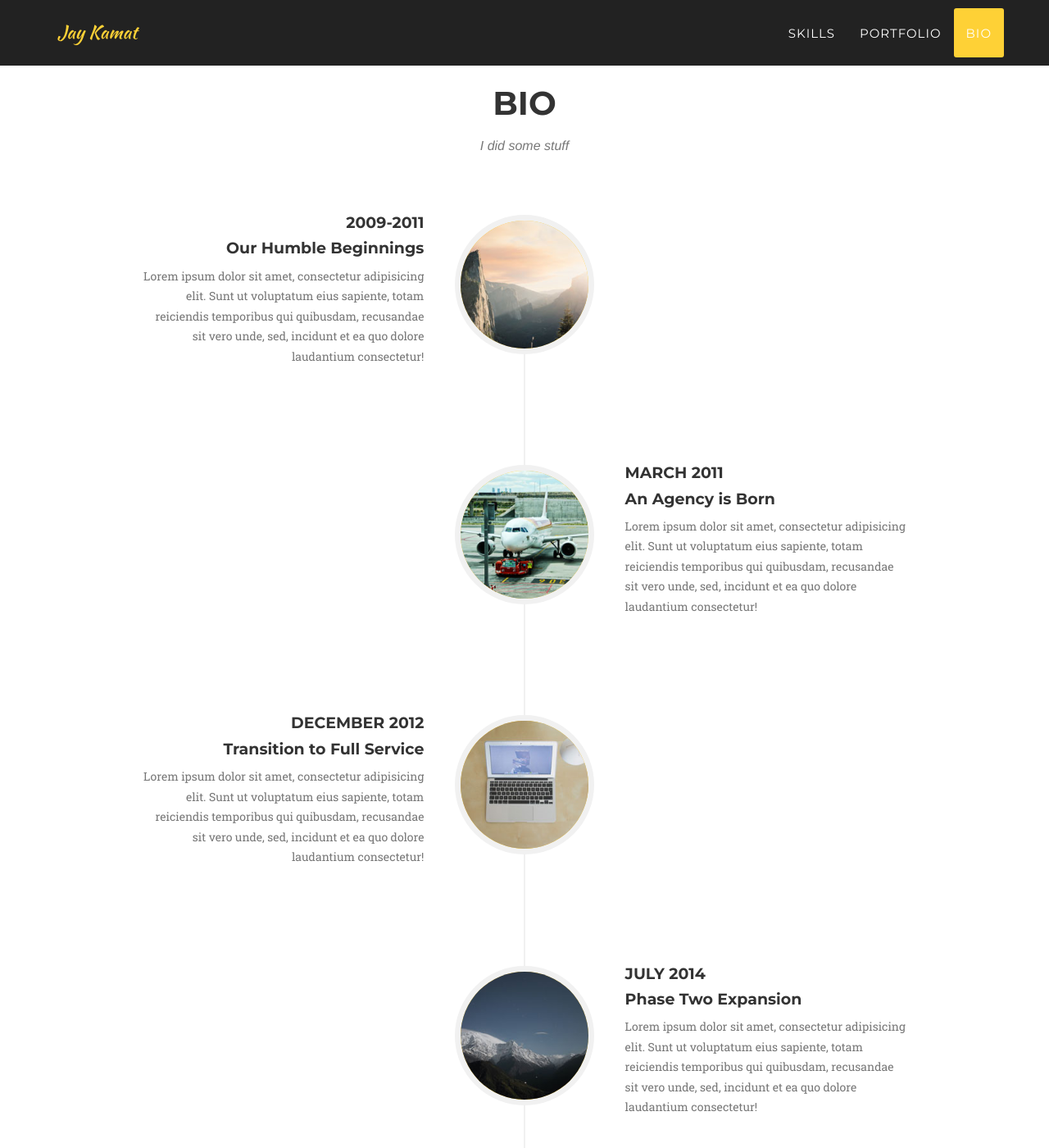
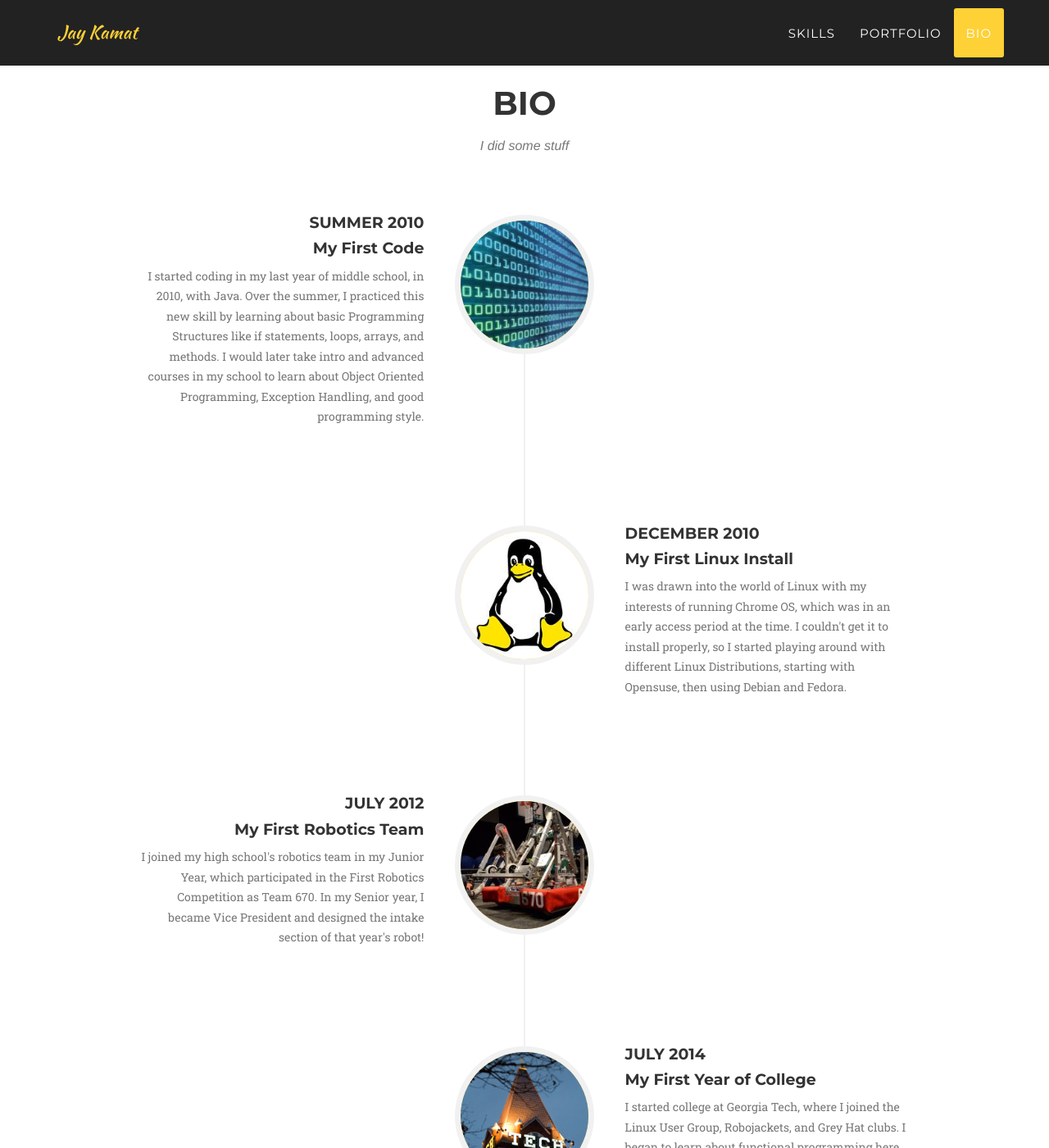
Before and after one commit to jgkamat/jgkamat.github.io, a Jekyll site: the page built from index.html, in a window 1280 px wide and 1400 px high, scrolled down 2776 px. Shown: the whole window at 82% size. Built offline with Jekyll 4.4.1, drawn with Linux system fonts in a browser that asks for light colours; some web fonts are replaced; some of the changed text lies outside the part shown.

Commit message:
Personalize bio section.

```diff
--- a/_includes/bio.html
+++ b/_includes/bio.html
@@ -12,57 +12,57 @@
                     <ul class="timeline">
                         <li>
                             <div class="timeline-image">
-                                <img class="img-circle img-responsive" src="img/about/1.jpg" alt="">
+                                <img class="img-circle img-responsive" src="img/bio/1.jpg" alt="">
                             </div>
                             <div class="timeline-panel">
                                 <div class="timeline-heading">
-                                    <h4>2009-2011</h4>
-                                    <h4 class="subheading">Our Humble Beginnings</h4>
+                                    <h4>Summer 2010</h4>
+                                    <h4 class="subheading">My First Code</h4>
                                 </div>
                                 <div class="timeline-body">
-                                    <p class="text-muted">Lorem ipsum dolor sit amet, consectetur adipisicing elit. Sunt ut voluptatum eius sapiente, totam reiciendis temporibus qui quibusdam, recusandae sit vero unde, sed, incidunt et ea quo dolore laudantium consectetur!</p>
+                                    <p class="text-muted">I started coding in my last year of middle school, in 2010, with Java. Over the summer, I practiced this new skill by learning about basic Programming Structures like if statements, loops, arrays, and methods. I would later take intro and advanced courses in my school to learn about Object Oriented Programming, Exception Handling, and good programming style.</p>
                                 </div>
                             </div>
                         </li>
                         <li class="timeline-inverted">
                             <div class="timeline-image">
-                                <img class="img-circle img-responsive" src="img/about/2.jpg" alt="">
+                                <img class="img-circle img-responsive" src="img/bio/2.jpg" alt="">
                             </div>
                             <div class="timeline-panel">
                                 <div class="timeline-heading">
-                                    <h4>March 2011</h4>
-                                    <h4 class="subheading">An Agency is Born</h4>
+                                    <h4>December 2010</h4>
+                                    <h4 class="subheading">My First Linux Install</h4>
                                 </div>
                                 <div class="timeline-body">
-                                    <p class="text-muted">Lorem ipsum dolor sit amet, consectetur adipisicing elit. Sunt ut voluptatum eius sapiente, totam reiciendis temporibus qui quibusdam, recusandae sit vero unde, sed, incidunt et ea quo dolore laudantium consectetur!</p>
+                                    <p class="text-muted">I was drawn into the world of Linux with my interests of running Chrome OS, which was in an early access period at the time. I couldn't get it to install properly, so I started playing around with different Linux Distributions, starting with Opensuse, then using Debian and Fedora.</p>
                                 </div>
                             </div>
                         </li>
                         <li>
                             <div class="timeline-image">
-                                <img class="img-circle img-responsive" src="img/about/3.jpg" alt="">
+                                <img class="img-circle img-responsive" src="img/bio/3.jpg" alt="">
                             </div>
                             <div class="timeline-panel">
                                 <div class="timeline-heading">
-                                    <h4>December 2012</h4>
-                                    <h4 class="subheading">Transition to Full Service</h4>
+                                    <h4>July 2012</h4>
+                                    <h4 class="subheading">My First Robotics Team</h4>
                                 </div>
                                 <div class="timeline-body">
-                                    <p class="text-muted">Lorem ipsum dolor sit amet, consectetur adipisicing elit. Sunt ut voluptatum eius sapiente, totam reiciendis temporibus qui quibusdam, recusandae sit vero unde, sed, incidunt et ea quo dolore laudantium consectetur!</p>
+                                    <p class="text-muted">I joined my high school's robotics team in my Junior Year, which participated in the First Robotics Competition as Team 670. In my Senior year, I became Vice President and designed the intake section of that year's robot!</p>
                                 </div>
                             </div>
                         </li>
                         <li class="timeline-inverted">
                             <div class="timeline-image">
-                                <img class="img-circle img-responsive" src="img/about/4.jpg" alt="">
+                                <img class="img-circle img-responsive" src="img/bio/4.jpg" alt="">
                             </div>
                             <div class="timeline-panel">
                                 <div class="timeline-heading">
                                     <h4>July 2014</h4>
-                                    <h4 class="subheading">Phase Two Expansion</h4>
+                                    <h4 class="subheading">My First Year of College</h4>
                                 </div>
                                 <div class="timeline-body">
-                                    <p class="text-muted">Lorem ipsum dolor sit amet, consectetur adipisicing elit. Sunt ut voluptatum eius sapiente, totam reiciendis temporibus qui quibusdam, recusandae sit vero unde, sed, incidunt et ea quo dolore laudantium consectetur!</p>
+                                    <p class="text-muted">I started college at Georgia Tech, where I joined the Linux User Group, Robojackets, and Grey Hat clubs. I began to learn about functional programming here as well, as well as more advanced Linux and programming concepts such as using Vim, Sed, and regular expressions!</p>
                                 </div>
                             </div>
                         </li>
--- a/_includes/skills.html
+++ b/_includes/skills.html
@@ -22,7 +22,7 @@
                         <i class="fa fa-terminal fa-stack-1x fa-inverse"></i>
                     </span>
                     <h4 class="service-heading">Linux</h4>
-                    <p class="text-muted">I have been using Linux on my personal machines for over 4 years. I have experience using Debian, Opensuse, Fedora, and Ubuntu. I have experince with bash pipes/redirection, vim, and basic sed regexes.</p>
+                    <p class="text-muted">I have been using Linux on my personal machines for over 4 years. I have experience using Debian, Opensuse, Fedora, and Ubuntu. I have experience with bash pipes/redirection, Vim, and basic Sed regexes.</p>
                 </div>
                 <div class="col-md-4">
                     <span class="fa-stack fa-4x">
```
Also changed, not shown: img/about/1.jpg (deleted), img/about/2.jpg (deleted), img/about/3.jpg (deleted), img/about/4.jpg (deleted), img/bio/1.jpg (added), img/bio/2.jpg (added), img/bio/3.jpg (added), img/bio/4.jpg (added).
